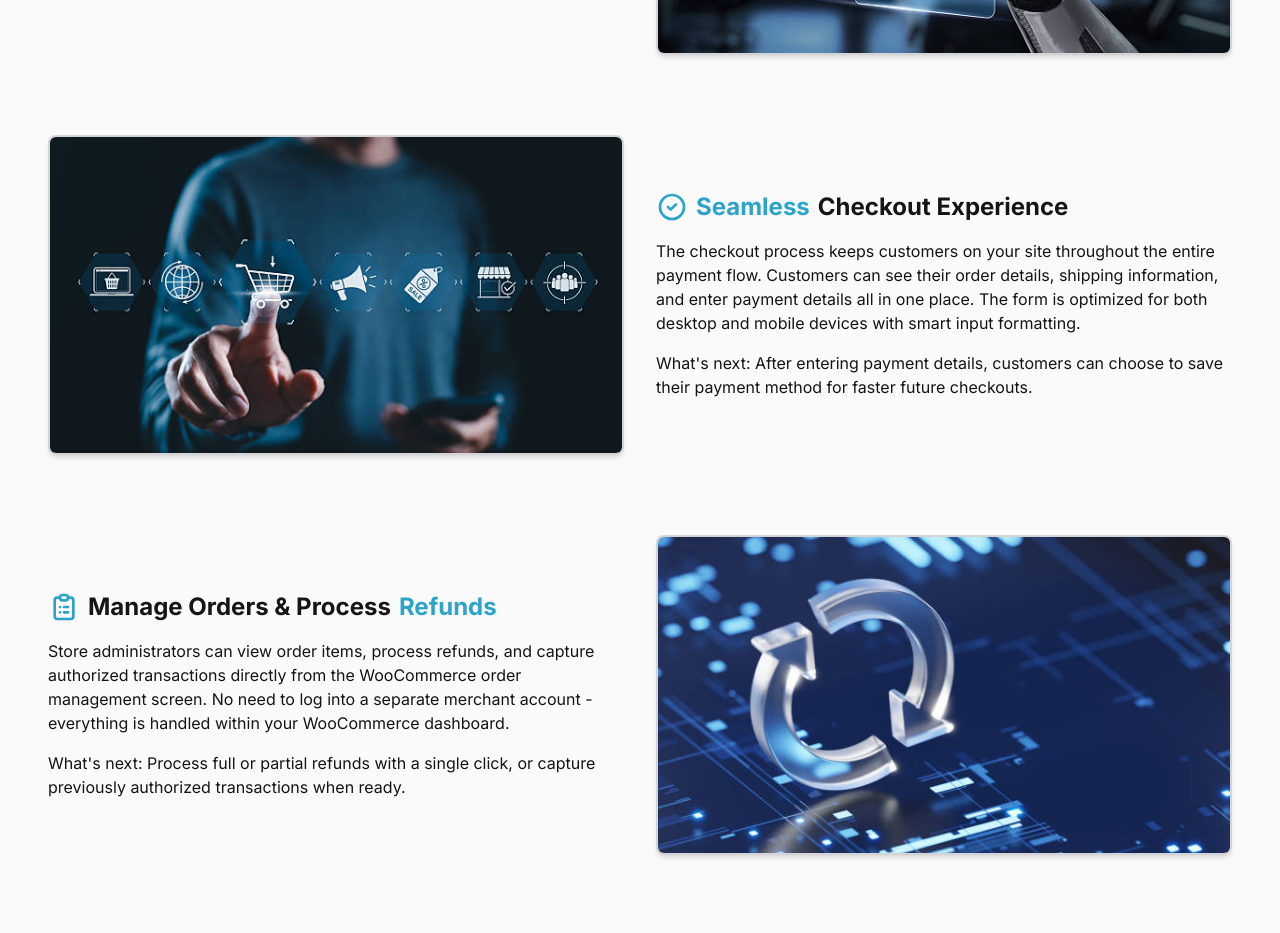
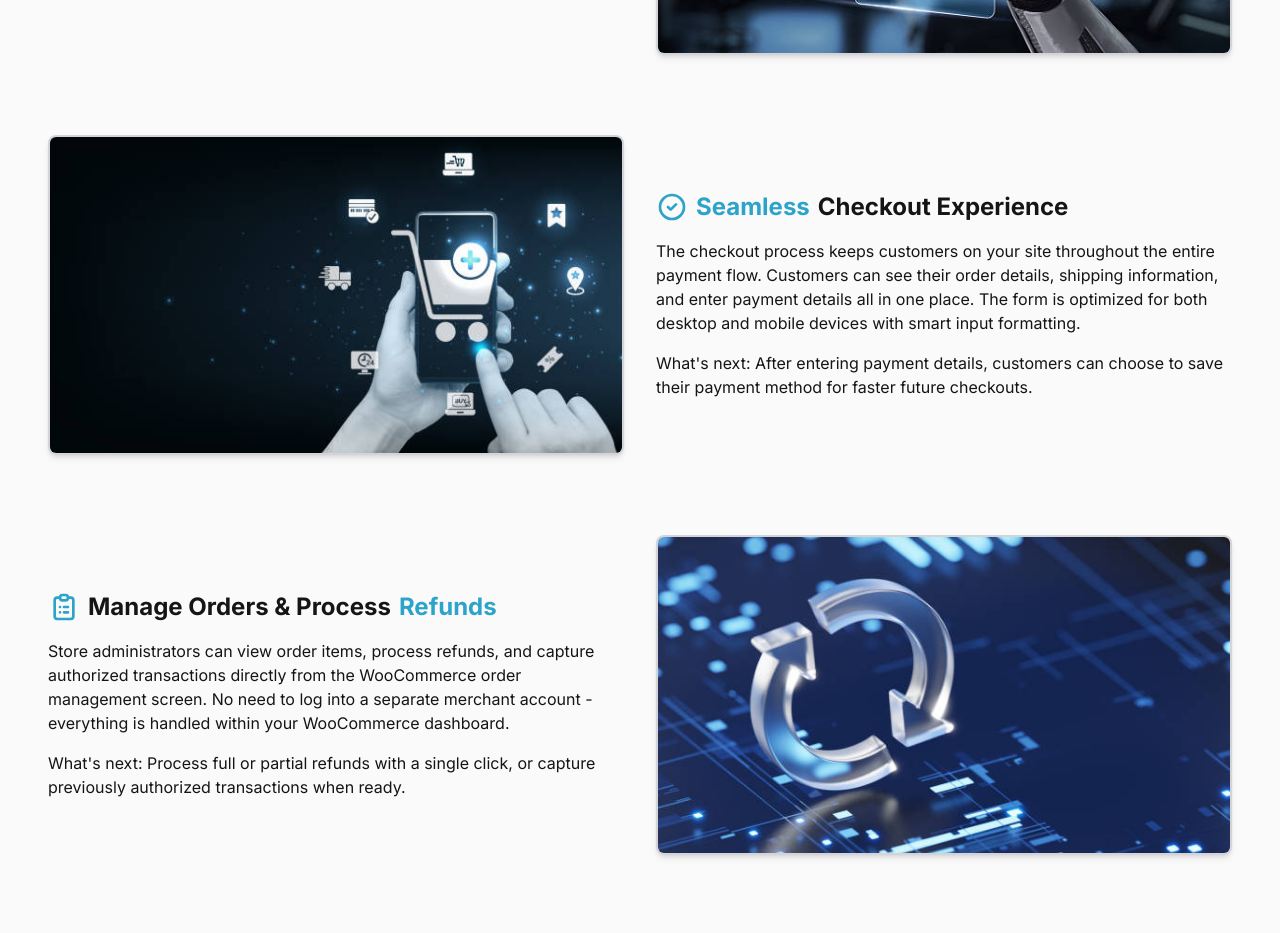
Before and after one commit to Shubham1997x/mycpo, a Next.js app: page /plugin in a window 1280 px wide. Shown: the part 4120-5053 px from the top of the page. Built offline with nearby package versions, Linux system fonts and the light colour scheme.

Commit message:
style: Update image source in ProductScreenshotsSection and add new checkout image for improved visual consistency

```diff
--- a/app/plugin/components/ProductScreenshotsSection.tsx
+++ b/app/plugin/components/ProductScreenshotsSection.tsx
@@ -48,7 +48,7 @@ export default function ProductScreenshotsSection() {
               <div className="relative w-full h-48 sm:h-64 lg:h-80 rounded-lg overflow-hidden border-2 border-zinc-300 group shadow-md hover:shadow-xl transition-all duration-500 hover:border-accent-color/50">
                 <div className="absolute inset-0 bg-linear-to-br from-accent-color/10 to-transparent opacity-0 group-hover:opacity-100 transition-opacity duration-300 z-10"></div>
                 <img
-                  src="/check.jpg"
+                  src="/checkout-1.jpg"
                   alt="Checkout Screen"
                   className="w-full h-full object-cover transition-transform duration-700 group-hover:scale-110"
                 />
```
Also changed, not shown: public/checkout-1.jpg (added).
